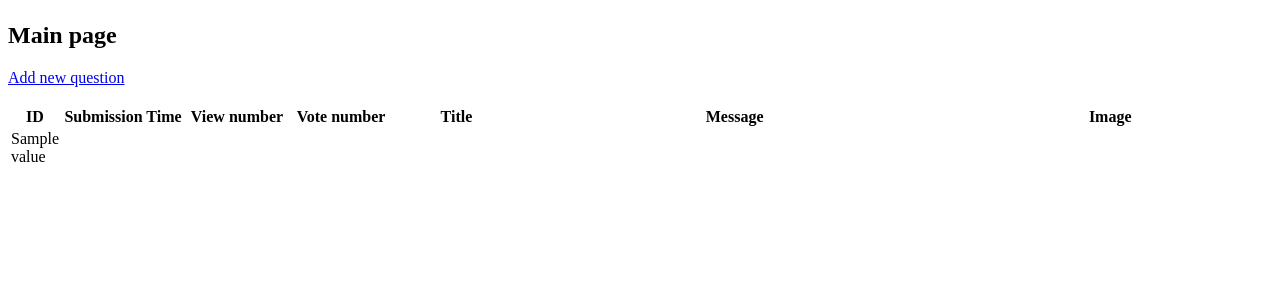
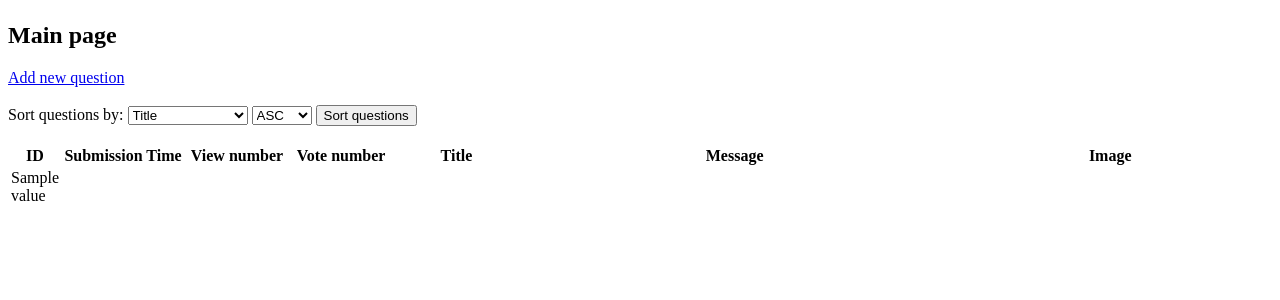
Before and after one commit to CodecoolGlobal/ask-mate-3-python-Cseplonorbert, a Flask app: template templates/index.html in a window 1280 px wide. Shown: the part 58-358 px from the top of the page. Run offline with Flask 2, Linux system fonts and the light colour scheme; the template is opened without the code that fills it: most values are stand-ins (such as "Sample title", 1, 10 or a date in 2020).

Commit message:
feat: index.html/ selector added for sorting questions

```diff
--- a/templates/index.html
+++ b/templates/index.html
@@ -10,6 +10,24 @@
     <a href="/add_question">Add new question</a><br>
     <br>
 
+    <form action="/list" method="get" enctype="text/plain">
+        <label for="order_by">Sort questions by:</label>
+        <select name="order_by" id="order_by">
+            <option value="title">Title</option>
+            <option value="submission_time">Time</option>
+            <option value="message">Message</option>
+            <option value="view_number">Number of view</option>
+            <option value="vote_number">Number of votes</option>
+        </select>
+
+        <select name="order_direction" id="order_direction">
+            <label for="order_direction">Order:</label>
+            <option value="ASC">ASC</option>
+            <option value="DESC">DESC</option>
+        </select>
+        <button type="submit">Sort questions</button>
+    </form>
+    <br>
     <table width="100%">
         <th width="20px">ID</th>
         <th width="120px">Submission Time</th>
```
